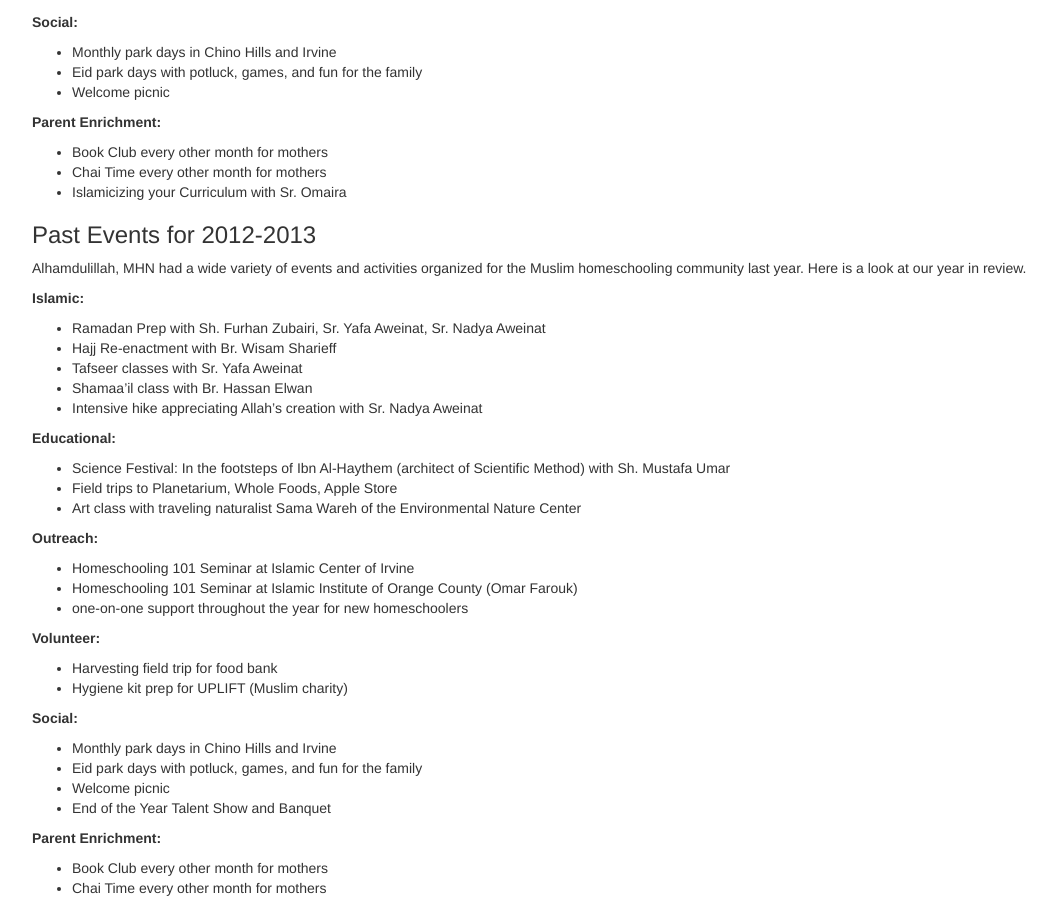
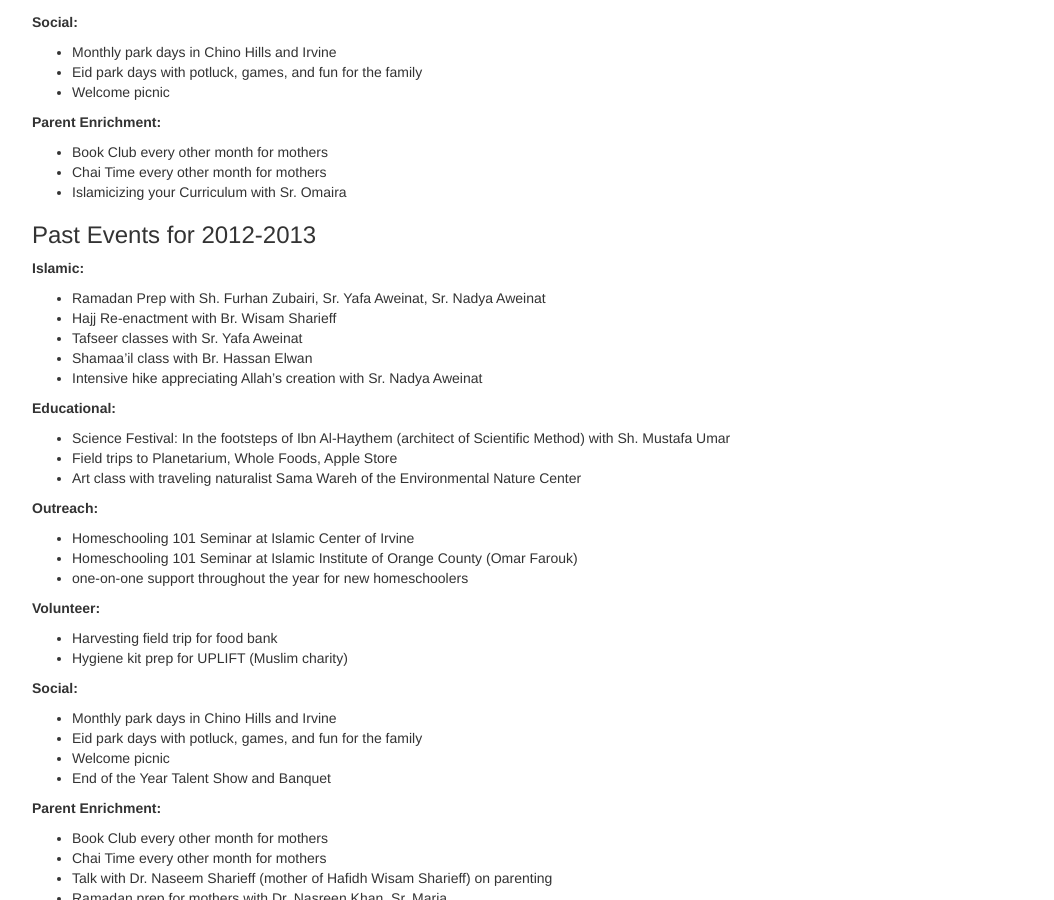
Before and after one commit to muslimhomeschoolnetwork/muslimhomeschoolnetwork.github.io, a Jekyll site: the page built from events/past/index.md, in a window 1280 px wide and 900 px high, scrolled down 716 px. Shown: the whole window, without its empty margins (38-1092 px from the left). Built offline with Jekyll 4.4.1, drawn with Linux system fonts in a browser that asks for light colours; nearby versions of some CDN libraries; Markdown is read by kramdown in place of the engine named in the settings.

Commit message:
Update index.md

```diff
--- a/events/past/index.md
+++ b/events/past/index.md
@@ -48,7 +48,6 @@
 *	Islamicizing your Curriculum with Sr. Omaira
 
 ### Past Events for 2012-2013
-Alhamdulillah, MHN had a wide variety of events and activities organized for the Muslim homeschooling community last year. Here is a look at our year in review.
 
 **Islamic:**
 
```
